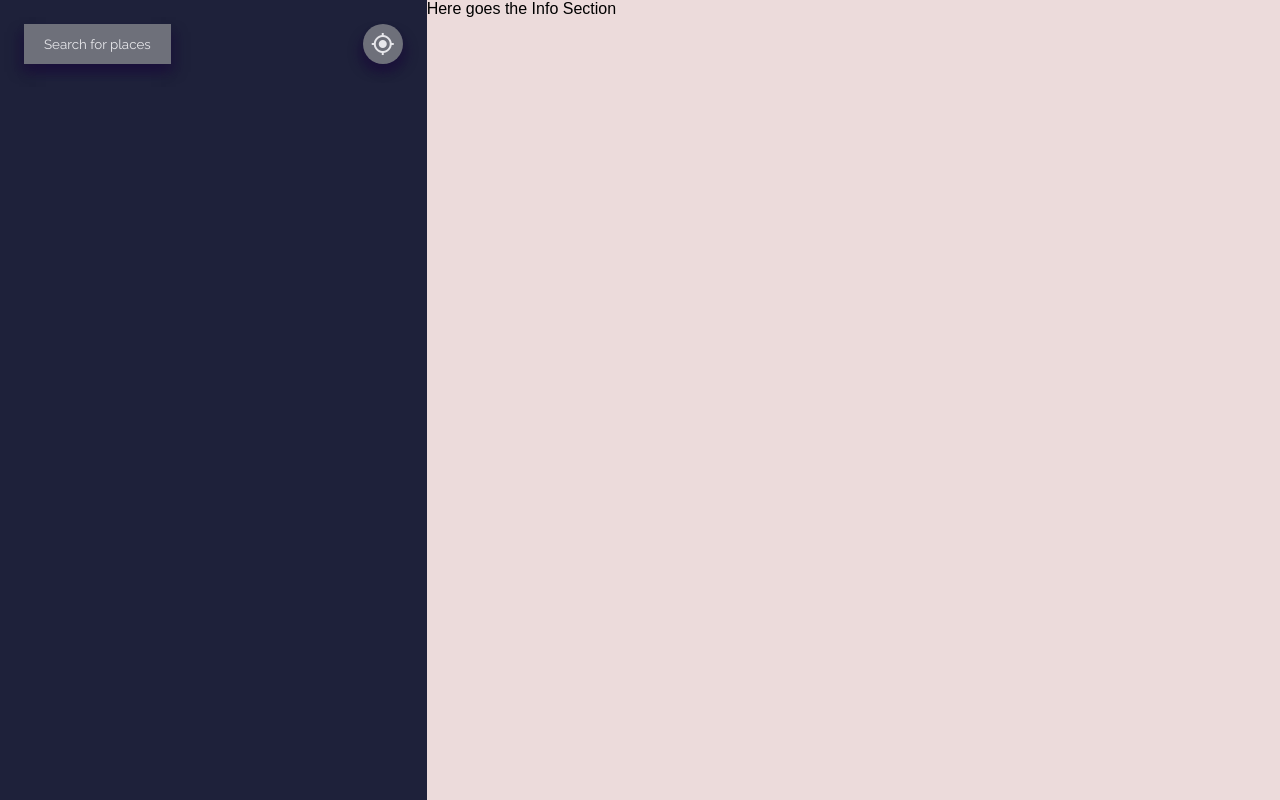
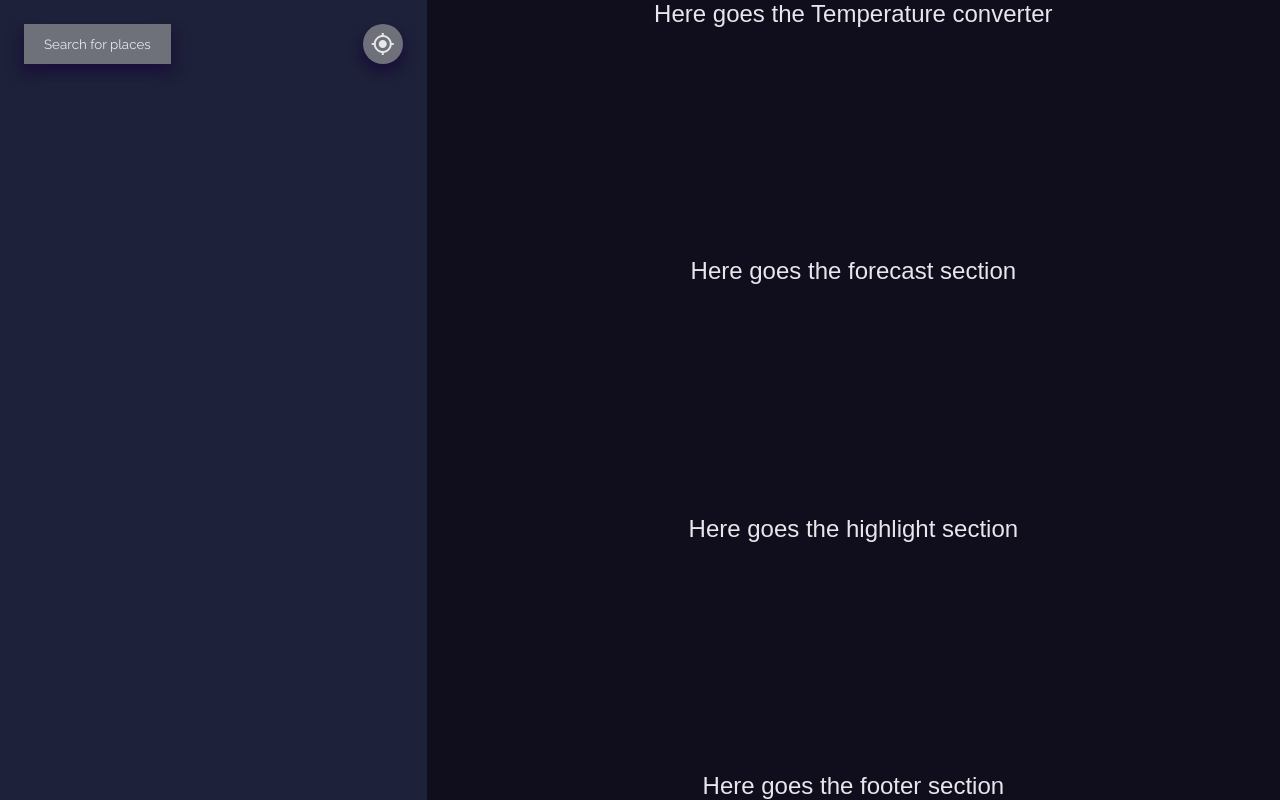
Before and after one commit to andressalazard/weather_app, a React (Create React App) app: page / in a window 1280 px wide. Built offline with nearby package versions, Linux system fonts and the light colour scheme; no server answers; a web font is replaced by a local one.

Commit message:
Created InfoSection component

```diff
--- /dev/null
+++ b/src/components/InfoSection/InfoSection.js
@@ -0,0 +1,16 @@
+import React from "react";
+import styles from './InfoSection.module.css';
+
+export default class InfoSection extends React.Component{
+
+  render(){
+    return(
+      <div className={styles.container}>
+        <div>Here goes the Temperature converter</div>
+        <div>Here goes the forecast section</div>
+        <div>Here goes the highlight section</div>
+        <div>Here goes the footer section</div>
+      </div>
+    )
+  }
+}
--- /dev/null
+++ b/src/components/InfoSection/InfoSection.module.css
@@ -0,0 +1,13 @@
+.container {
+  grid-column: 3 / 12;
+  background-color: var(--bkgrd_marine-tone03);
+  color: var(--font_grey-tone01);
+
+  display: flex;
+  flex-direction: column;
+  justify-content: space-between;
+  gap: 0.5rem;
+  align-items: center;
+
+  font-size: 1.5rem;
+}
--- a/src/pages/LayoutPage/LayoutPage.js
+++ b/src/pages/LayoutPage/LayoutPage.js
@@ -1,4 +1,5 @@
 import React from 'react';
+import InfoSection from '../../components/InfoSection/InfoSection';
 import WeatherSummary from '../../components/WeatherSummary/WeatherSummary';
 import { getWeatherData } from '../../external-files/consults';
 import styles from './LayoutPage.module.css';
@@ -25,7 +26,7 @@ export default class LayoutPage extends React.Component{
     return(
       <div className={styles.container}>
         <WeatherSummary summaryData={this.setSummaryData()}/>
-        <div>Here goes the Info Section</div>
+        <InfoSection/>
       </div>
       )
   }
```
